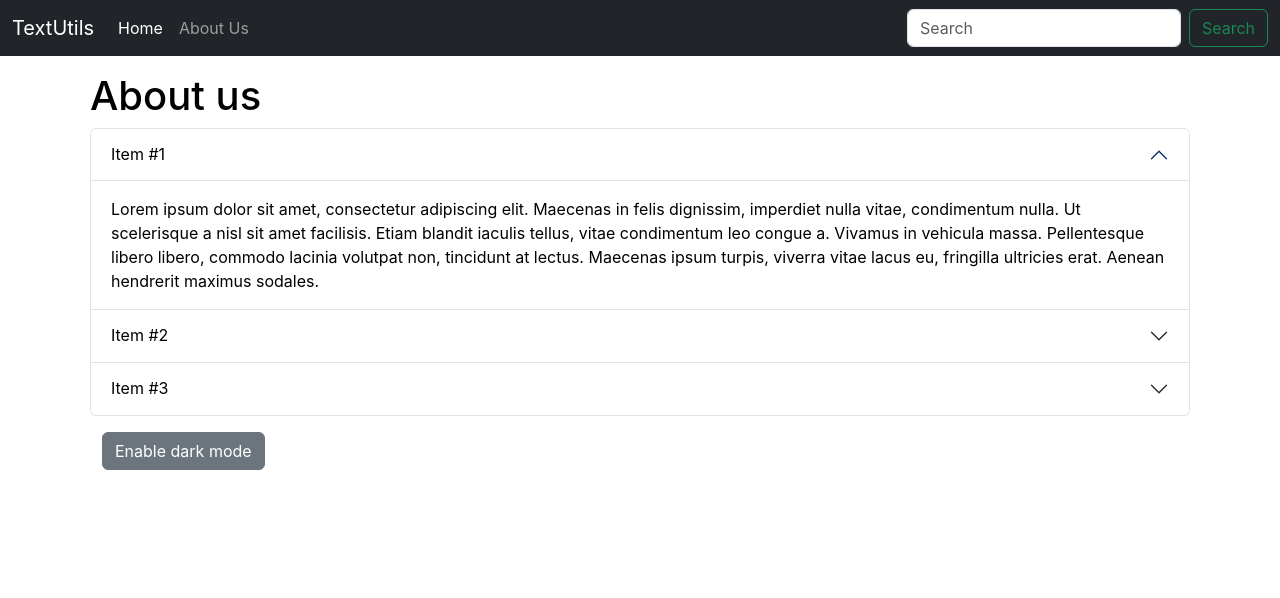
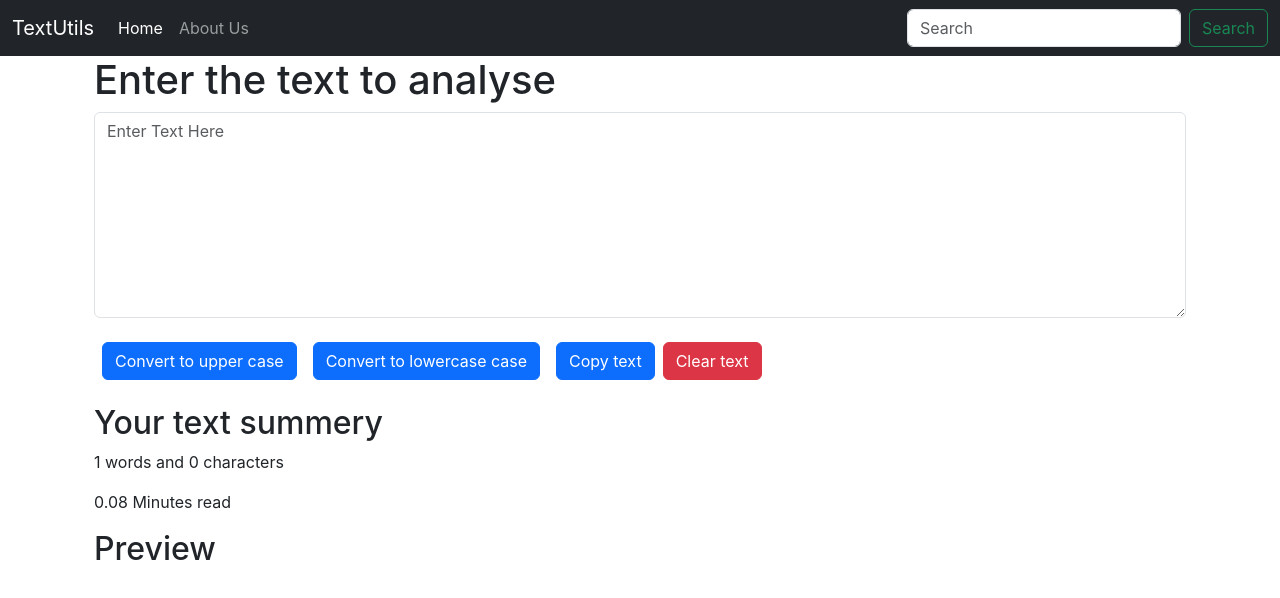
Before and after one commit to Rishikesh-00/TextUtils, a React (Create React App) app: page / in a window 1280 px wide. Shown: the top 598 px of the page. Built offline with nearby package versions, Linux system fonts and the light colour scheme.

Commit message:
commit -m "about.js comented "

```diff
--- a/src/App.js
+++ b/src/App.js
@@ -1,19 +1,18 @@
-// import logo from './logo.svg';
 import "./App.css";
 import Navbar from "./components/Navbar";
-// import TextForm from "./components/TextForm";
-import About from "./components/About";
+import TextForm from "./components/TextForm";
+// import About from "./components/About";
 function App() {
   return (
     <>
       {/* <Navbar /> */}
       <Navbar title="TextUtils" about="About Us" />
+      <div className="container">
+      <TextForm heading="Enter the text to analyse"/>
+      </div>
       {/* <div className="container">
-      <TextForm heading="Enter the text to analyse"/>
+      <About/>
       </div> */}
-      <div className="container">
-      <About/>
-      </div>
     </>
   );
 }
```
